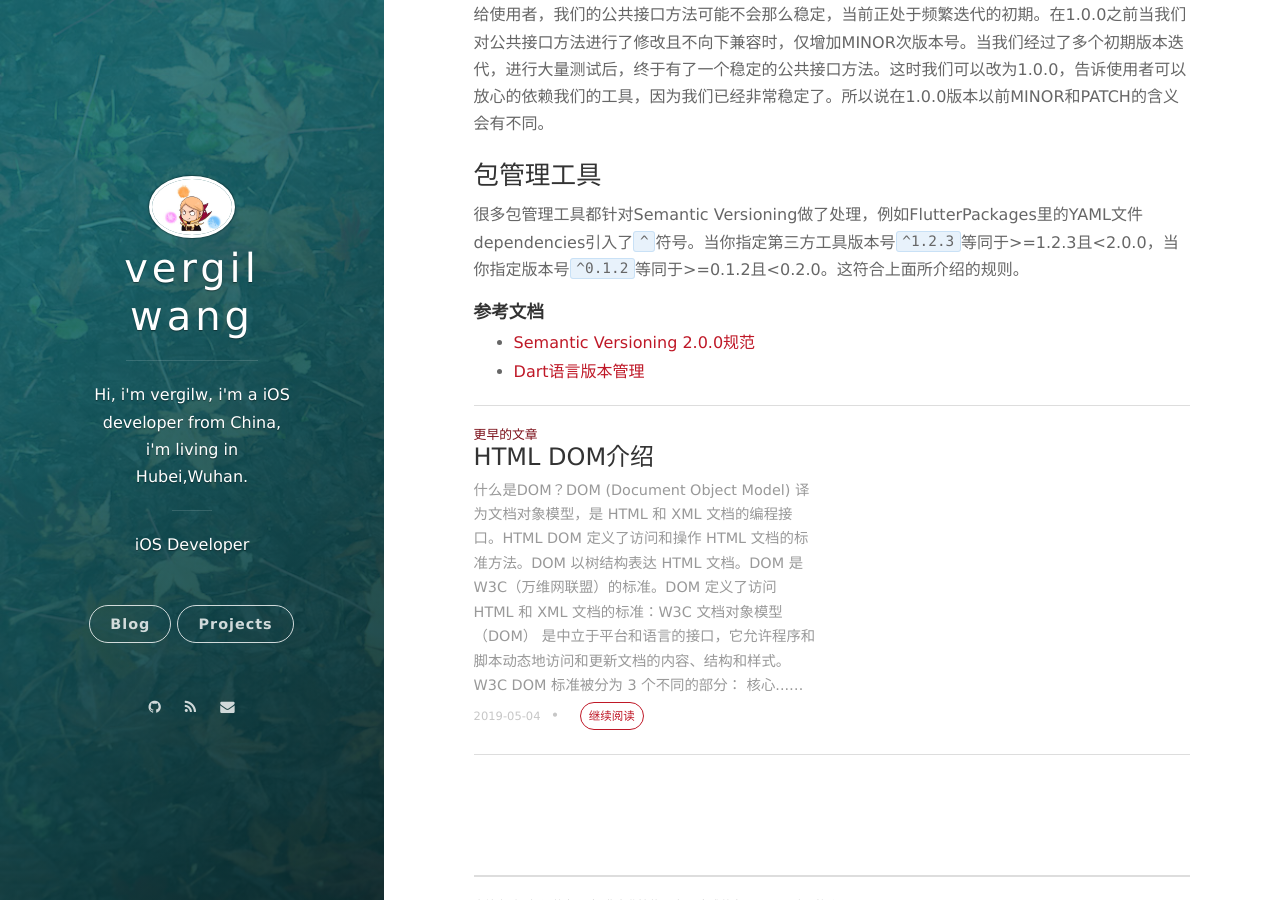
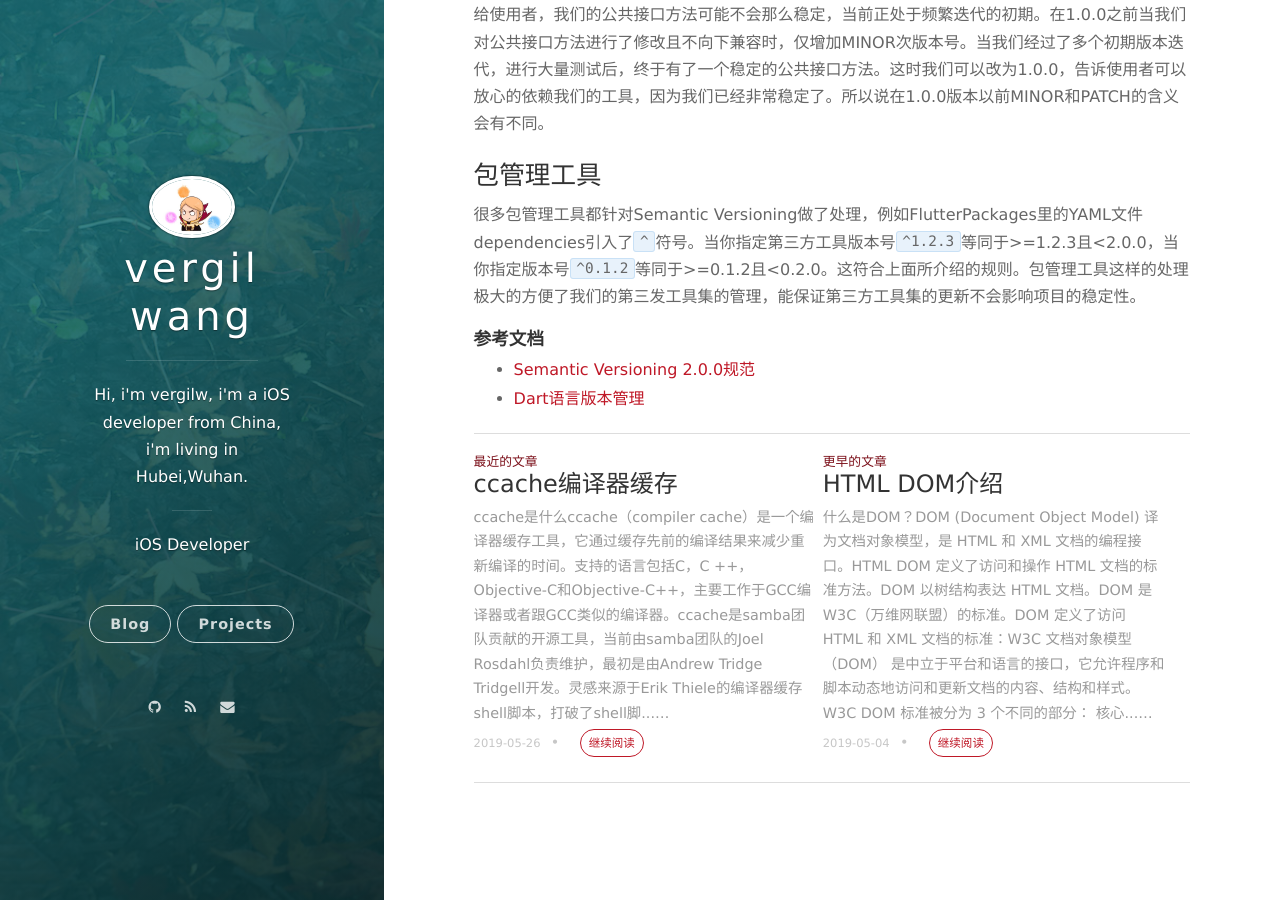
Before and after one commit to vergilw/vergilw.github.io, a Jekyll site: the page built from _posts/2019-05-19-semantic-versioning.markdown, in a window 1280 px wide and 900 px high, scrolled down 711 px. Built offline with Jekyll 4.4.1, drawn with Linux system fonts in a browser that asks for light colours; nearby versions of some CDN libraries; comment, search, counter and statistics services are not loaded.

Commit message:
feat: post ccache

```diff
--- a/_posts/2019-05-19-semantic-versioning.markdown
+++ b/_posts/2019-05-19-semantic-versioning.markdown
@@ -21,7 +21,7 @@ Semantic Versioning版本号`X.Y.Z`主要由三部分组成： **`MAJOR.MINOR.PA
 
 
 ### 包管理工具
-很多包管理工具都针对Semantic Versioning做了处理，例如FlutterPackages里的YAML文件dependencies引入了`^`符号。当你指定第三方工具版本号`^1.2.3`等同于>=1.2.3且<2.0.0，当你指定版本号`^0.1.2`等同于>=0.1.2且<0.2.0。这符合上面所介绍的规则。
+很多包管理工具都针对Semantic Versioning做了处理，例如FlutterPackages里的YAML文件dependencies引入了`^`符号。当你指定第三方工具版本号`^1.2.3`等同于>=1.2.3且<2.0.0，当你指定版本号`^0.1.2`等同于>=0.1.2且<0.2.0。这符合上面所介绍的规则。包管理工具这样的处理极大的方便了我们的第三发工具集的管理，能保证第三方工具集的更新不会影响项目的稳定性。
 
 
 #### **参考文档**
--- /dev/null
+++ b/_posts/2019-05-26-ccache.markdown
@@ -0,0 +1,29 @@
+---
+layout: post
+title: ccache编译器缓存
+date: 2019-05-26
+---
+
+### ccache是什么
+ccache（**compiler cache**）是一个编译器缓存工具，它通过缓存先前的编译结果来减少重新编译的时间。支持的语言包括C，C ++，Objective-C和Objective-C++，主要工作于GCC编译器或者跟GCC类似的编译器。
+ccache是samba团队贡献的开源工具，当前由samba团队的Joel Rosdahl负责维护，最初是由Andrew Tridge Tridgell开发。灵感来源于Erik Thiele的[编译器缓存shell脚本](http://www.erikyyy.de/compilercache/)，打破了shell脚本的限制，获得更快的缓存速度。
+
+### ccache如何工作
+#### 传统编译过程
+在标准的编译过程中，在 UNIX 下使用 C/C++ 开发应用程序通常需要用到一个编译器（如 gcc）以及一个编译 工具，比如 make。make 和所有的 C 编译器的问题在于 C 预处理程序（preprocessor）和头文件的工作方式。观察 一个典型的 C 源文件，您会发现其中有很多由 #include 所引用的各种头文件。
+
+每一次编译一个文件时，C 预处理程序（cpp）都会解析并引入每个头文件以及这些头文件引用到的任何文件。 通过对内容进行解析，ccp 可以将一个相当基本的 1-KB 大小的源文件转化为一个 8-KB 大小的源文件， 在这个过程中，会合并入几十个甚至几百个头文件。在典型的开发项目中，有很多与项目相关的头文件可能 会在不同的源文件中多次被引入，而且每个头文件本身也可能引用很多其他头文件。
+
+#### ccache作用
+ccache工具会高速缓存编译生成的信息，并在编译的特定部分使用高速缓存的信息，比如头文件。ccache将先前编译过的头文件的文本直接拷贝到文件中，代替了头文件引用的代码，使得它可以立即被编译，从而达到编译加速的效果。
+
+### ccache适用场景
+ccache适用于多人协作的大型项目，主要适用于以下三种情况：
+1. 如果你使用过`make clean; make`，ccache会大有用处。开发者通常会出于各种原因对项目进行`clean build`，这会抛弃先前编译中的所有信息。但是使用ccache，重新编译会更快。
+2. 如果你的主项目依赖多个子项目，例如用CocoaPods/Cathage管理不同的模块，子项目分布于不同的文件夹中。使用ccache，可以从缓存中获取。
+3. 如果你们项目使用了CI，使用ccache是非常有用的。
+
+#### **Reference**
+* [ccache官方主页](https://ccache.dev/)
+* [IBM-ccache介绍](https://www.ibm.com/developerworks/cn/linux/l-ccache.html)
+* [samba团队](https://www.samba.org/samba/team/)
```
